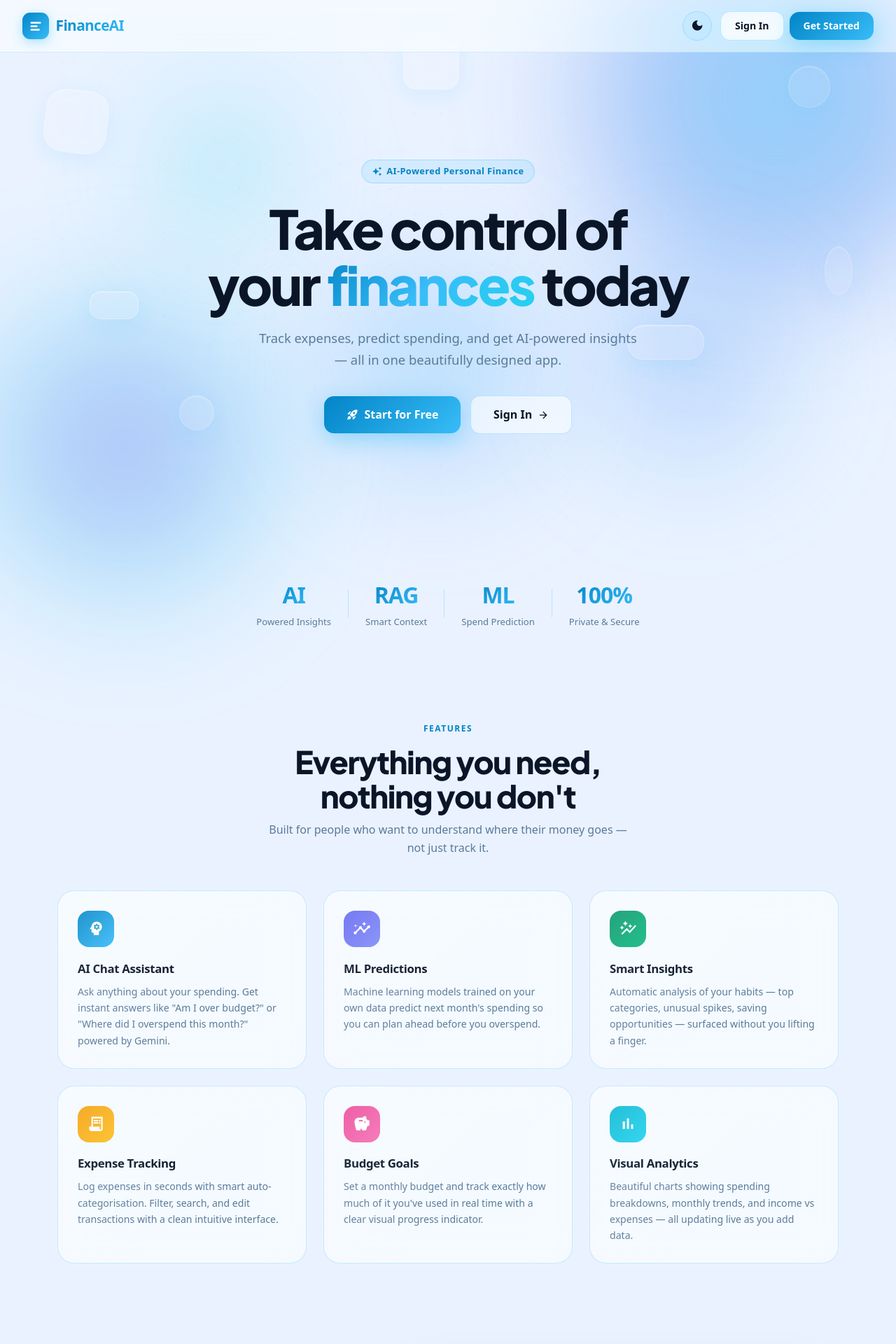
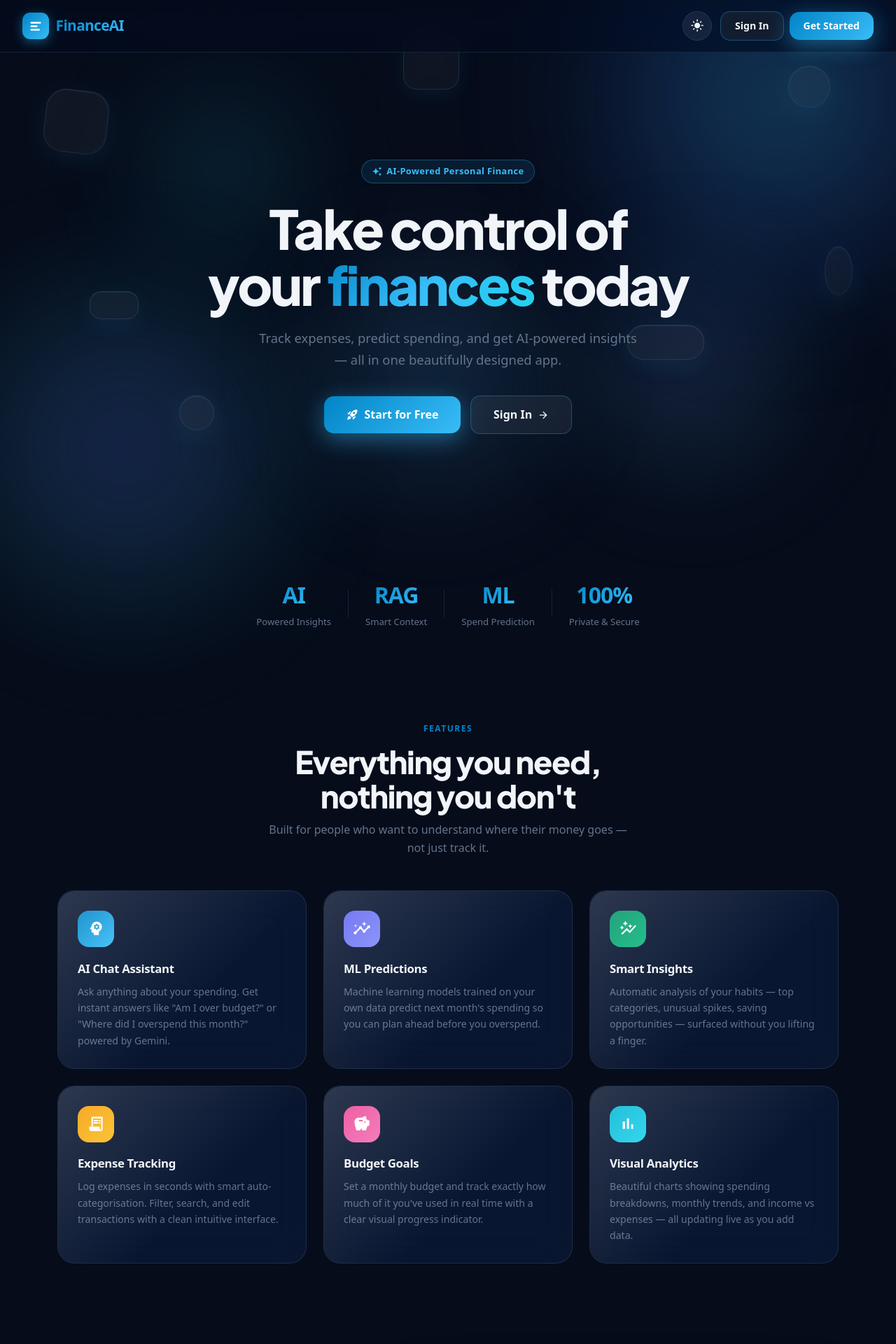
Before and after one commit to tani-shaa/financeai, a Flask app: page / in a window 1280 px wide. Shown: the top 1920 px of the page at 70% size. Run offline with Flask 3, Linux system fonts and the light colour scheme.

Commit message:
fix: default to dark theme using versioned localStorage key

```diff
--- a/app/static/js/app.js
+++ b/app/static/js/app.js
@@ -9,18 +9,16 @@ document.addEventListener('DOMContentLoaded', () => {
   const themeBtn  = document.getElementById('themeToggle');
   const themeIcon = document.getElementById('themeIcon');
 
-  const savedTheme = localStorage.getItem('financeai-theme') || 'light';
-  // Reset old dark default to light
-  if (!localStorage.getItem('financeai-theme')) {
-    localStorage.setItem('financeai-theme', 'light');
-  }
+  // v2 key — old 'financeai-theme' key is ignored, fresh default is dark
+  const THEME_KEY = 'financeai-theme-v2';
+  const savedTheme = localStorage.getItem(THEME_KEY) || 'dark';
   applyTheme(savedTheme);
 
   if (themeBtn) {
     themeBtn.addEventListener('click', () => {
       const next = html.dataset.theme === 'dark' ? 'light' : 'dark';
       applyTheme(next);
-      localStorage.setItem('financeai-theme', next);
+      localStorage.setItem(THEME_KEY, next);
     });
   }
 
--- a/app/templates/base.html
+++ b/app/templates/base.html
@@ -1,6 +1,5 @@
 <!DOCTYPE html>
-<html lang="en" data-theme="light">
-<!-- default theme: light (overridden by localStorage via app.js) -->
+<html lang="en" data-theme="dark">
 <head>
   <meta charset="UTF-8"/>
   <meta name="viewport" content="width=device-width, initial-scale=1.0"/>
--- a/app/templates/home.html
+++ b/app/templates/home.html
@@ -1,5 +1,5 @@
 <!DOCTYPE html>
-<html lang="en" data-theme="light">
+<html lang="en" data-theme="dark">
 <head>
   <meta charset="UTF-8"/>
   <meta name="viewport" content="width=device-width, initial-scale=1.0"/>
```
